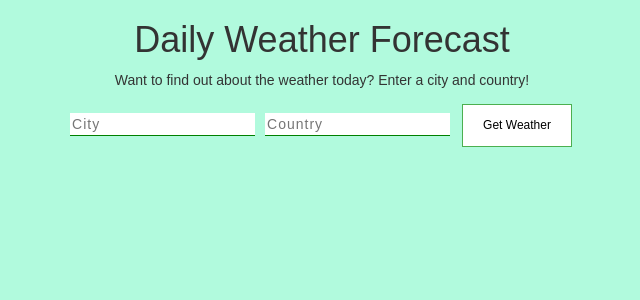
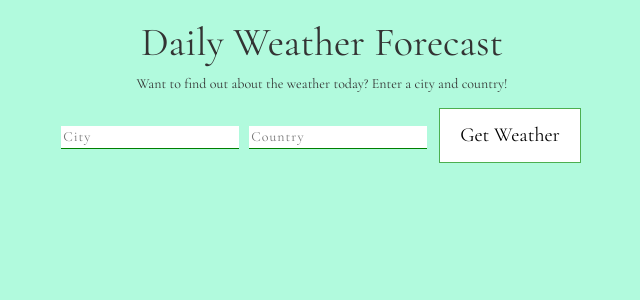
Before and after one commit to Ronak06/weather-app, a React (Create React App) app: page / in a window 1280 px wide. Shown: the top 300 px of the page, without its empty margins (318-958 px from the left). Built offline with nearby package versions, Linux system fonts and the light colour scheme.

Commit message:
Added Cormorant Garamond font and modified font sizes for h1 and p tags

```diff
--- a/src/App.css
+++ b/src/App.css
@@ -1,3 +1,5 @@
+@import url('https://fonts.googleapis.com/css?family=Cormorant+Garamond');
+
 button {
     background-color: white;
     border: 1px solid #4CAF50;
@@ -6,13 +8,21 @@ button {
     text-align: center;
     text-decoration: none;
     display: inline-block;
-    font-size: 12px;
+    font-size: 20px;
     margin: 4px 2px;
     cursor: pointer;
 }
 
 button:hover {
     background-color: #7FD5B3;
+}
+
+#error {
+    color: red;
+}
+
+h1 {
+    font-size: 40px;
 }
 
 input[type=text] {
@@ -23,10 +33,7 @@ input[type=text] {
     margin-top: 5px;
 }
 
-#error {
-    color: red;
-}
-
 #location, #humidity, #high, #low, #temperature, #conditions {
     color: #404040;
+    font-size: 18px;
 }
--- a/src/index.css
+++ b/src/index.css
@@ -3,6 +3,7 @@ body {
   padding: 0;
   font-family: sans-serif;
   background-color: #B1FADD;
+  font-family: 'Cormorant Garamond', serif;
 }
 
 div {
```
